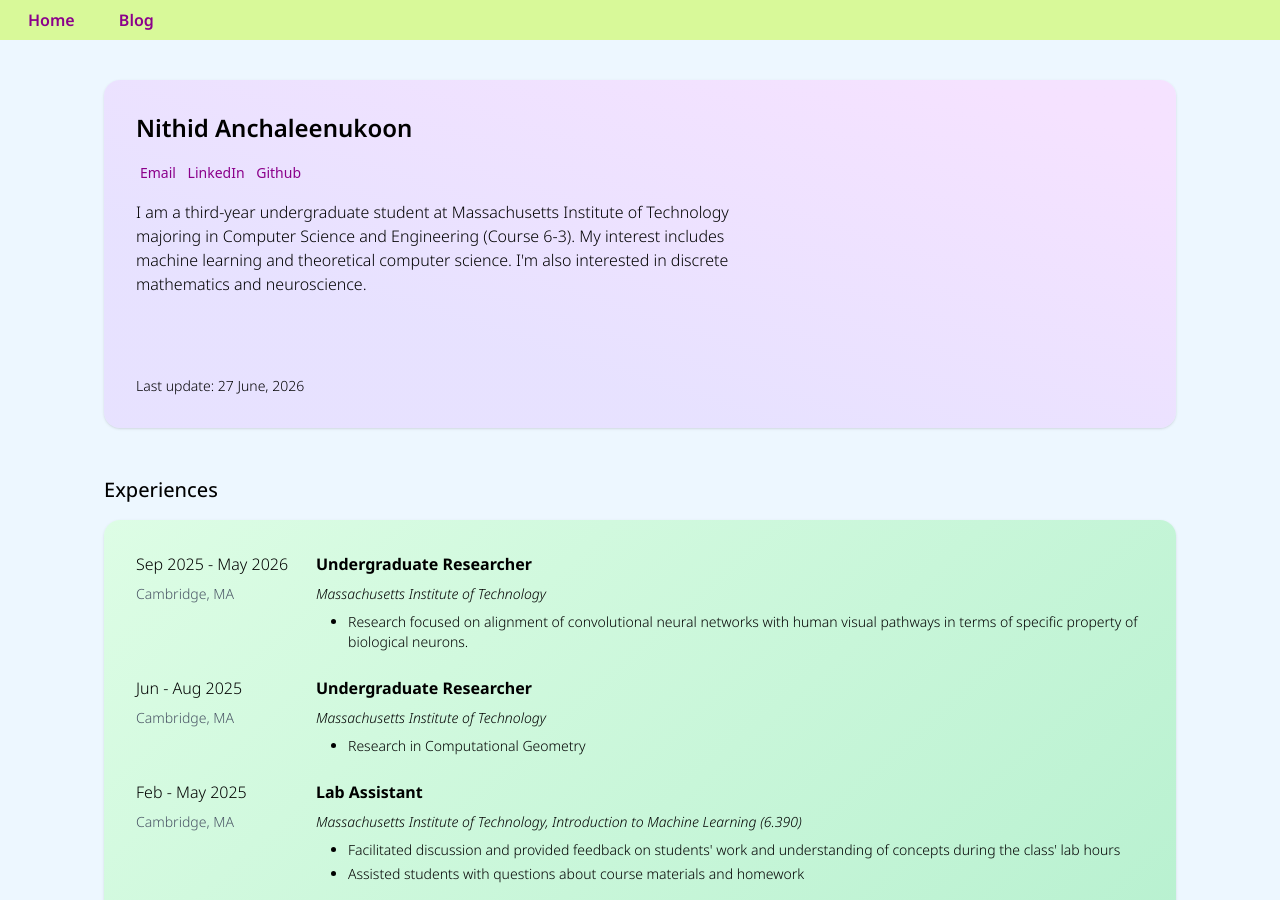
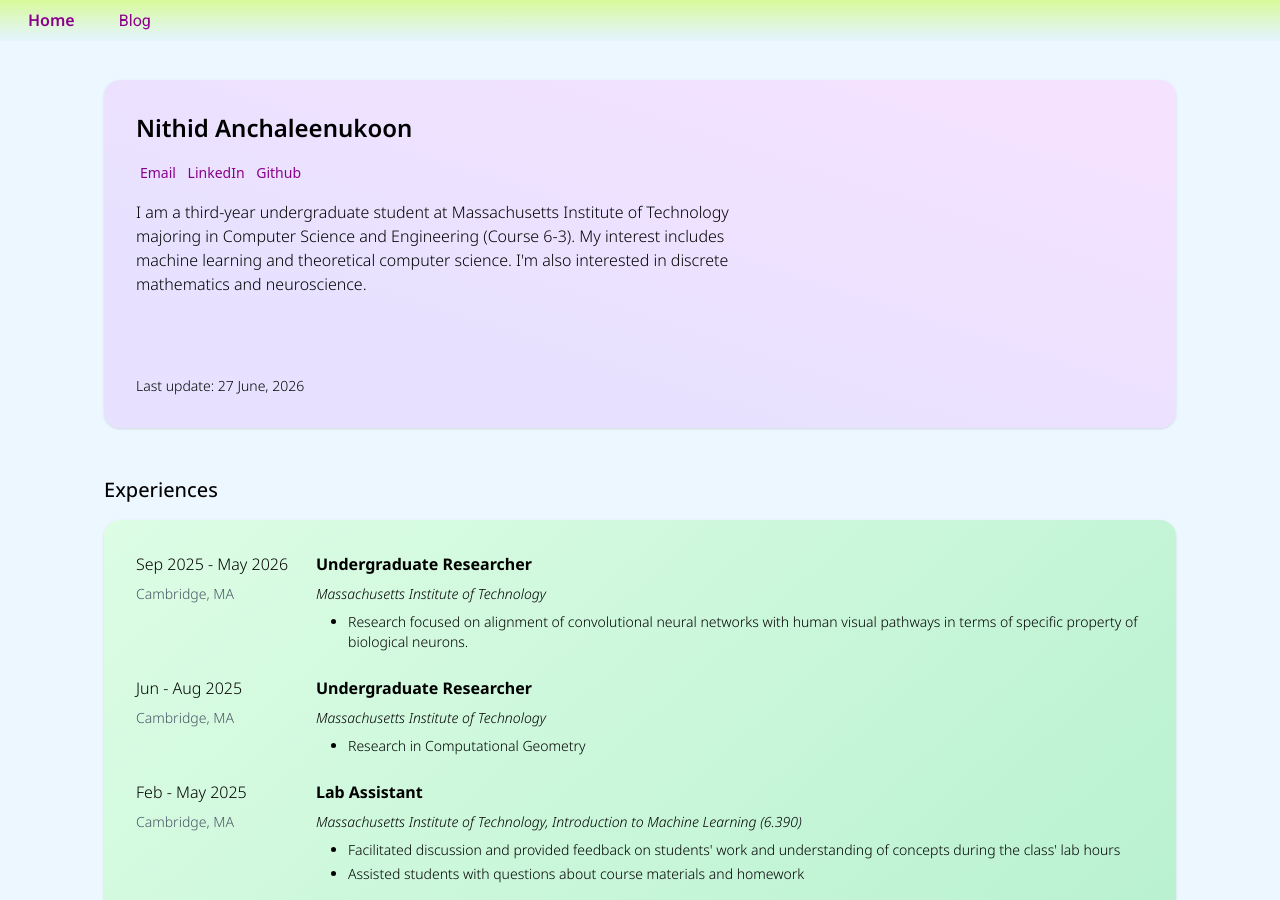
Before and after one commit to psi241/psi241.github.io, a Jekyll site: the page built from index.html, in a window 1280 px wide and 900 px high. Built offline with Jekyll 4.4.1, drawn with Linux system fonts in a browser that asks for light colours.

Commit message:
Update navbar

```diff
--- a/_includes/navigation.html
+++ b/_includes/navigation.html
@@ -1,6 +1,8 @@
 <nav>
+  {{ item.name }}
+</a>
     {% for item in site.data.navigation %}
-    <a href="{{item.link}}" class = "navbar-item font-arial h-10 m-5 roboto-header noto-sans-header">
+    <a href="{{item.link}}" class = "navbar-item font-arial h-10 m-5 roboto-header {% if page.url == item.link %} noto-sans-header {% else %} noto-sans-header2 {% endif %}">
         {{ item.name }}
     </a>
     {% endfor %}
--- a/_layouts/default.html
+++ b/_layouts/default.html
@@ -14,7 +14,7 @@
   </head>
   <body>
     <div class = "h-screen">
-      <nav class="w-full bg-lime-200 flex-row p-2 h-(--navbar-height) fixed">
+      <nav class="w-full flex-row p-2 h-(--navbar-height) fixed bg-gradient-to-b from-lime-200 to-[var(--color-frost-blue)]">
         {% include navigation.html %}
       </nav>
       <div class="bg-[var(--color-frost-blue)] w-screen pt-10 justify-items-center overflow-scroll min-h-full">
```
